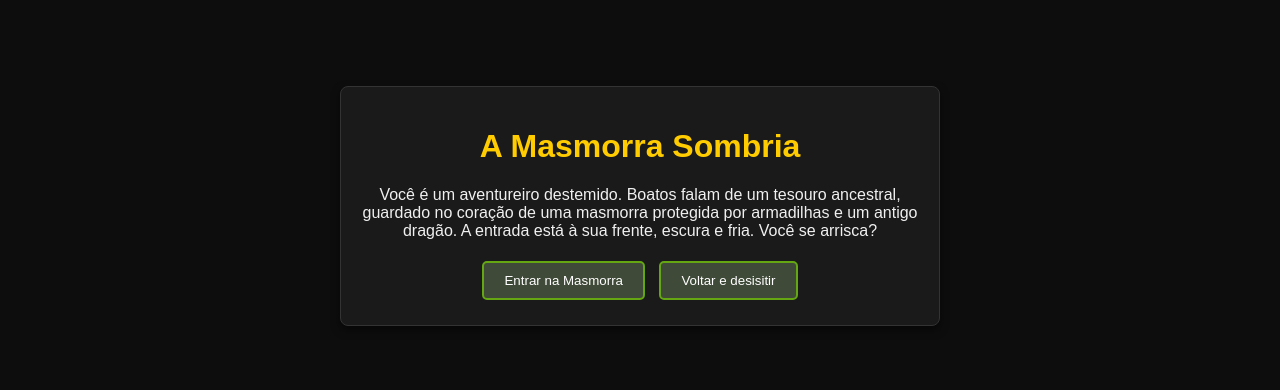
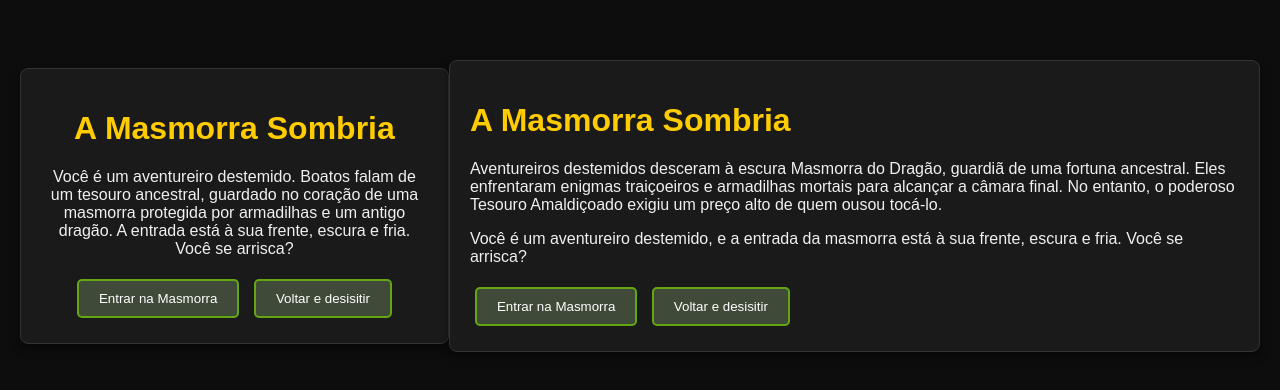
Before and after one commit to Giovani985/JogoDeNarrativa-Catalogo_GIOVANI-1MA, a plain HTML site: page INDEX.HTML in a window 1280 px wide. Shown: the part 194-584 px from the top of the page. Drawn offline with Linux system fonts and the light colour scheme; a web font is replaced by a local one.

Commit message:
salve as alteraçoes que fiz hoje

```diff
--- a/INDEX.HTML
+++ b/INDEX.HTML
@@ -88,3 +88,13 @@
     <script src="script.js"></script>
 </body>
 </html>
+
+
+<div class="passo ativo" id="passo-0">
+    <h1>A Masmorra Sombria</h1>
+
+    <p>Aventureiros destemidos desceram à escura Masmorra do Dragão, guardiã de uma fortuna ancestral. Eles enfrentaram enigmas traiçoeiros e armadilhas mortais para alcançar a câmara final. No entanto, o poderoso Tesouro Amaldiçoado exigiu um preço alto de quem ousou tocá-lo.</p>
+    <p>Você é um aventureiro destemido, e a entrada da masmorra está à sua frente, escura e fria. Você se arrisca?</p>
+    <button class="btn-proximo" data-proximo="1">Entrar na Masmorra</button>
+    <button class="btn-proximo" data-proximo="4">Voltar e desisitir</button>
+</div>
```
